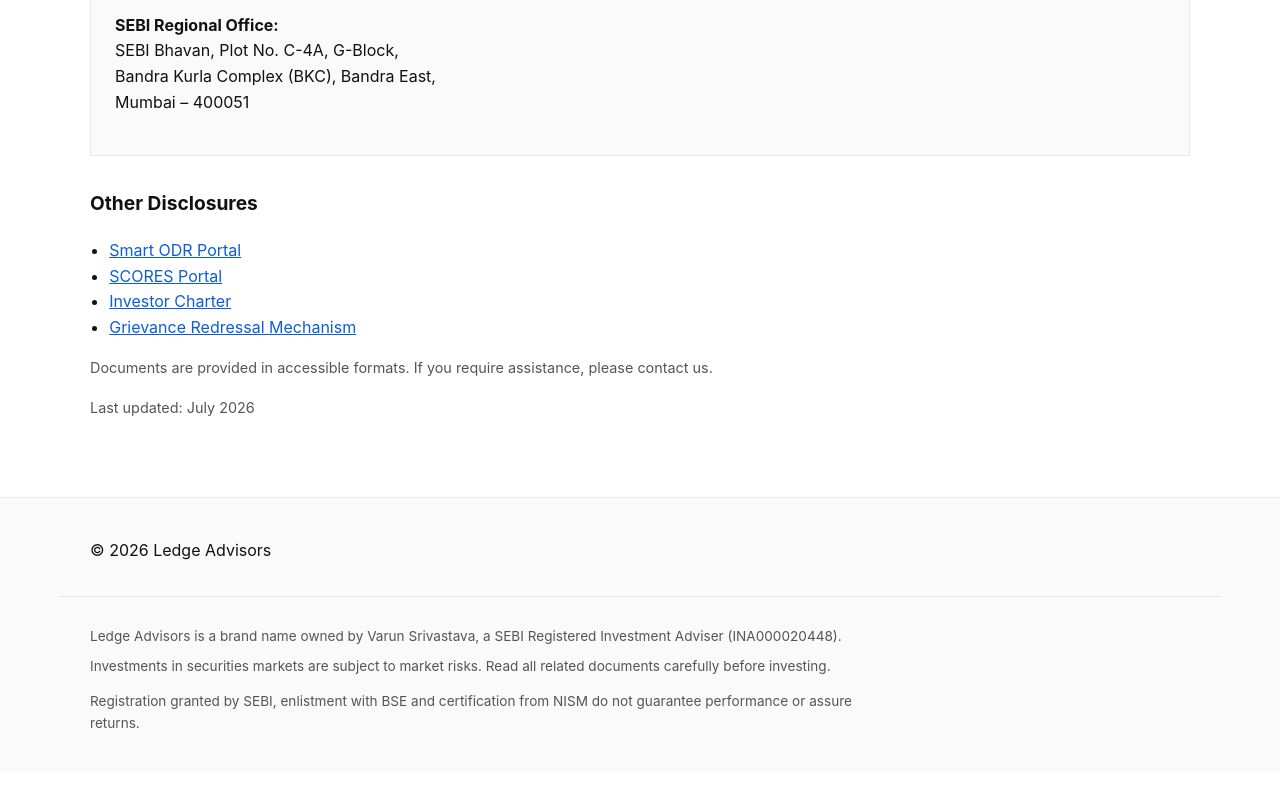
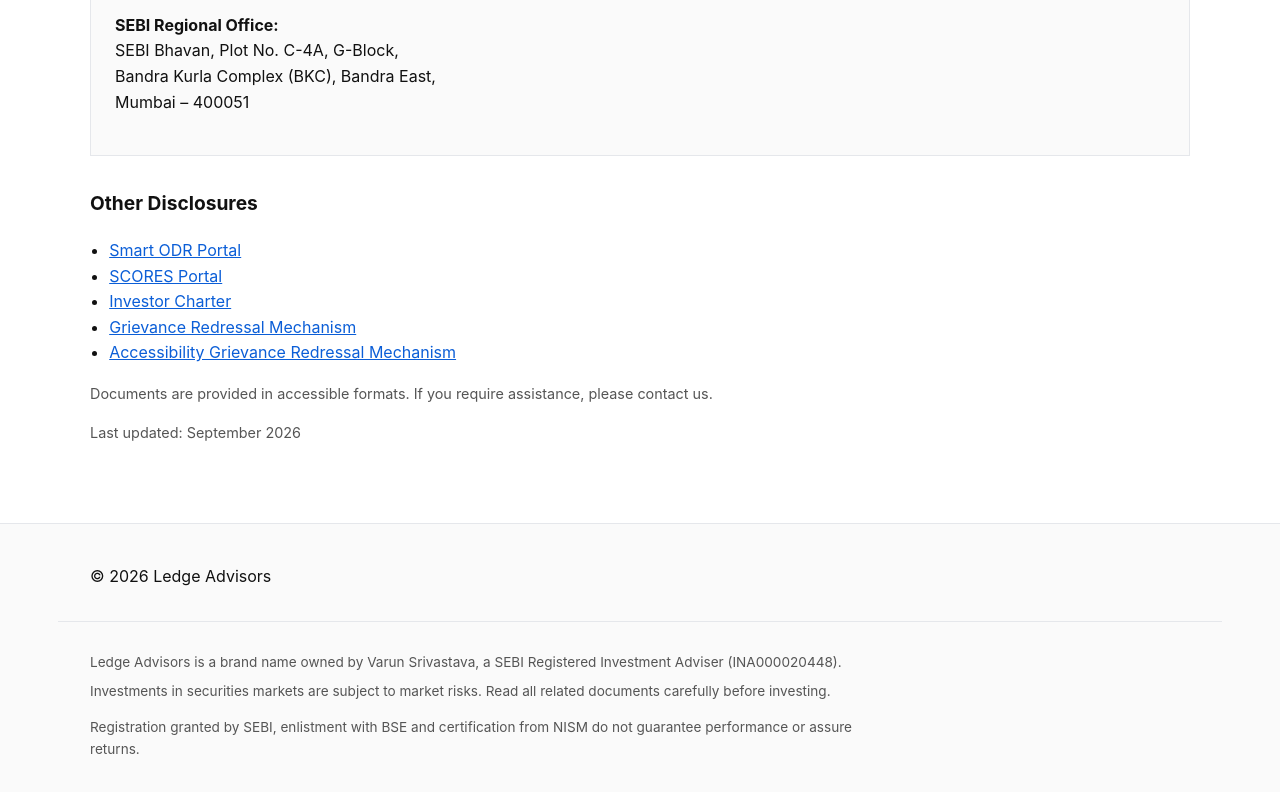
Before and after one commit to p14varuns/ledge-website, a plain HTML site: page index.html in a window 1280 px wide. Shown: the part 2326-3118 px from the top of the page. Drawn offline with Linux system fonts and the light colour scheme.

Commit message:
Update index.html

```diff
--- a/index.html
+++ b/index.html
@@ -192,6 +192,9 @@
           <li><a href="https://ledgeadvisors-my.sharepoint.com/:b:/p/sanika/IQBYSyCQnEXUR6eKDb-IUhMiAUS2Xklxq7dy5K00jdJwv1s?e=1nPiqy" target="_blank" rel="noopener">
             Grievance Redressal Mechanism<span class="sr-only">(opens in new tab)</span>
           </a></li>
+          <li><a href="https://ledgeadvisors-my.sharepoint.com/:b:/p/varun/IQAw4RwzpuX6Sr2bEpVwAE4FAcqkAmZ66O8wQX43Y_hdkI0?e=udBkLi">
+            Accessibility Grievance Redressal Mechanism<span class="sr-only">(opens in new tab)</span>
+          </a></li>
       </ul>
 
       <p class="note">
@@ -200,7 +203,7 @@
       </p>
 
       <p class="note">
-        Last updated: July 2026
+        Last updated: September 2026
       </p>
     </div>
   </section>
```
